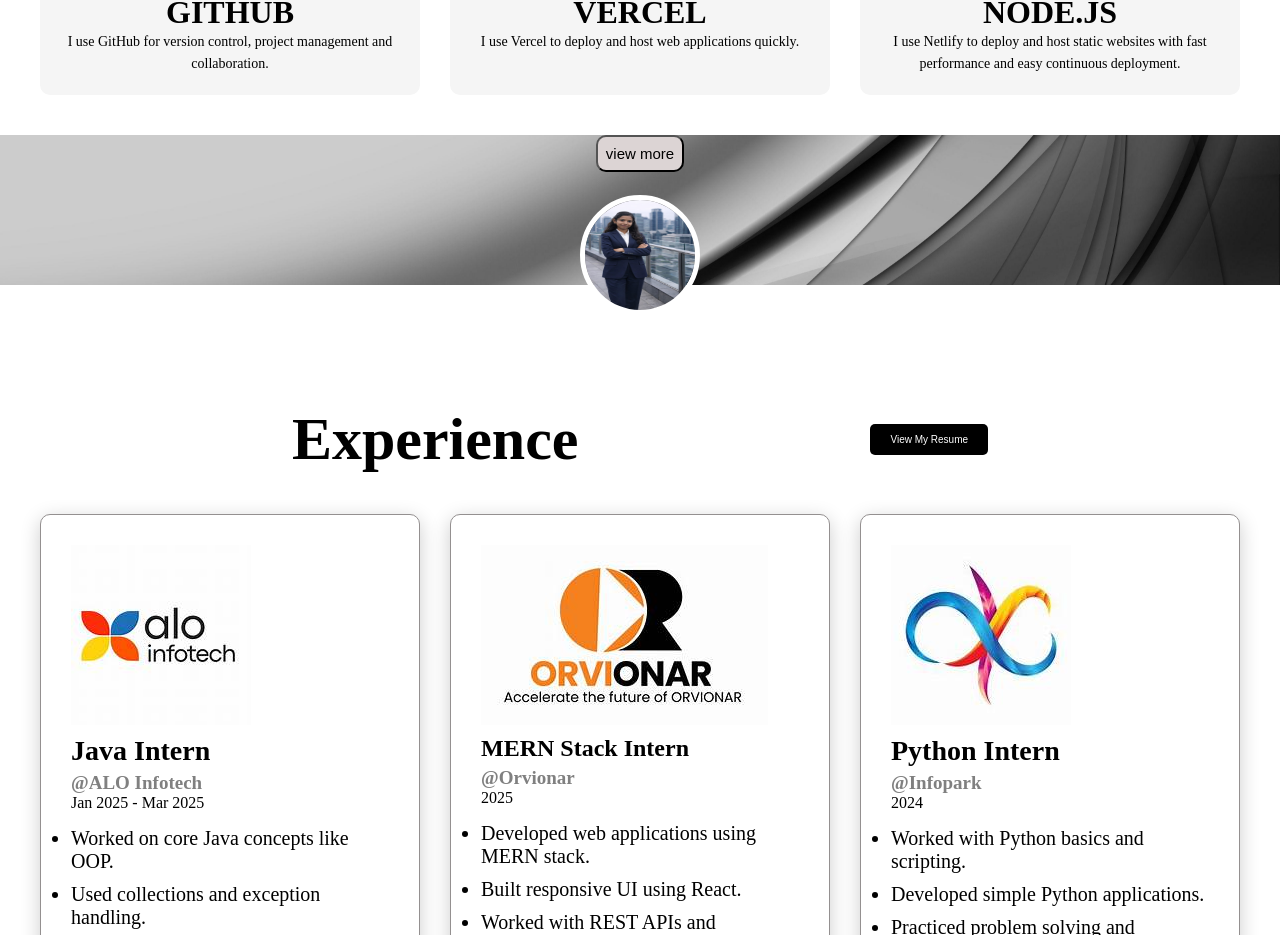
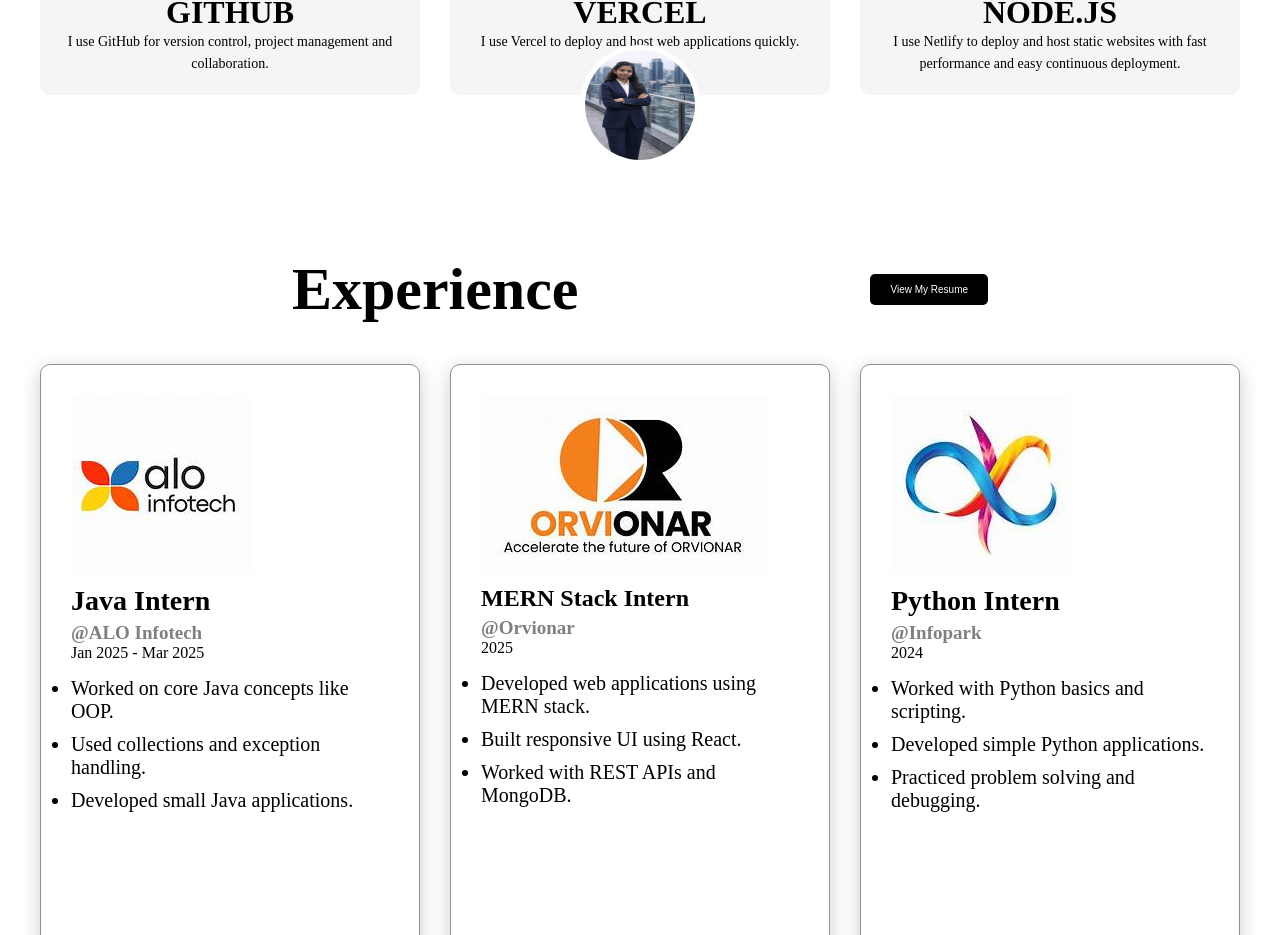
Before and after one commit to AbiSelviS/Portfolio, a React (Vite) app in the folder Frontend/: page / in a window 1280 px wide. Shown: the part 2898-3833 px from the top of the page. Built offline with nearby package versions, Linux system fonts and the light colour scheme.

Commit message:
Update Experience.jsx

```diff
--- a/Frontend/src/components/Experience.jsx
+++ b/Frontend/src/components/Experience.jsx
@@ -11,9 +11,7 @@ const Experience = () => {
   return (
     <div className={Exper.exp}id="Experience" >
 
-      <div className={Exper.expbg}>
-        <button className={Exper.button1} >view more</button>
-      </div>
+
 
       <div className={Exper.profileimg}>
         <img src={ABI} alt="abi"  className={Exper.imaged}/>
```
